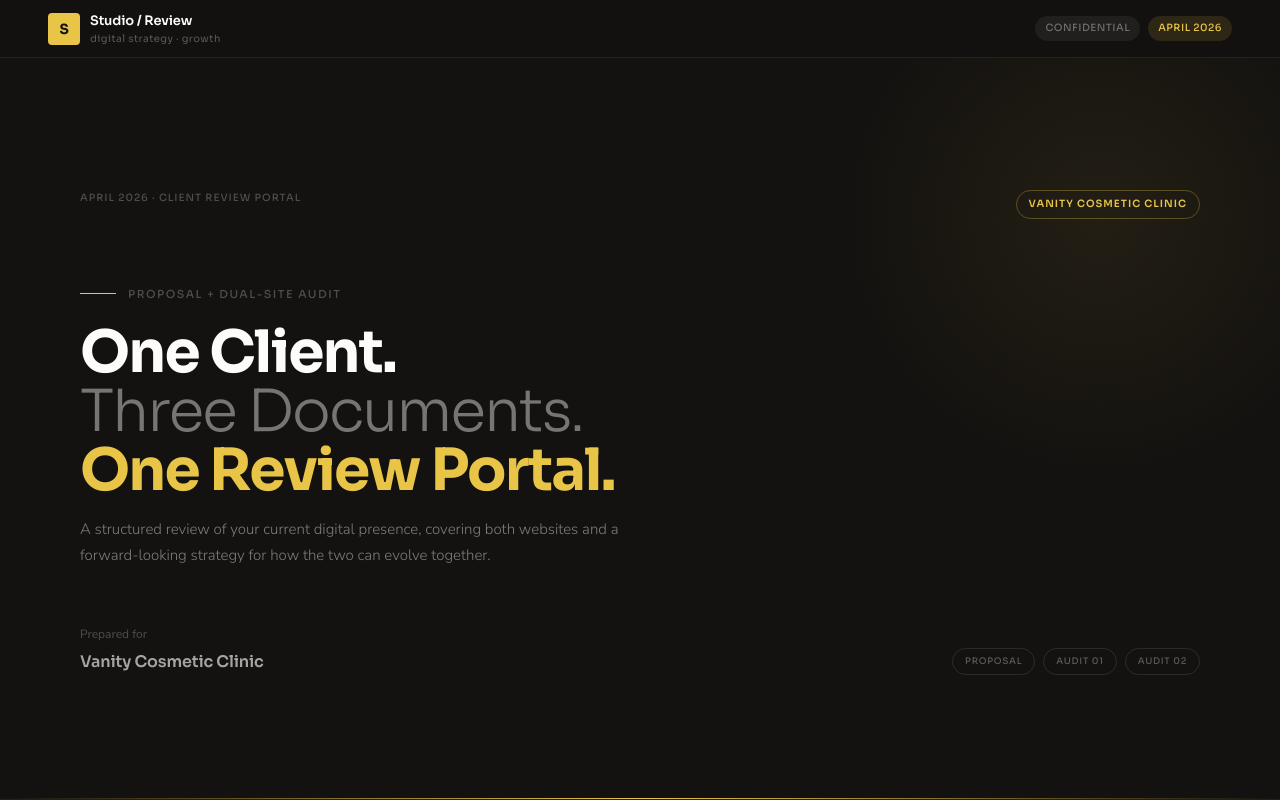
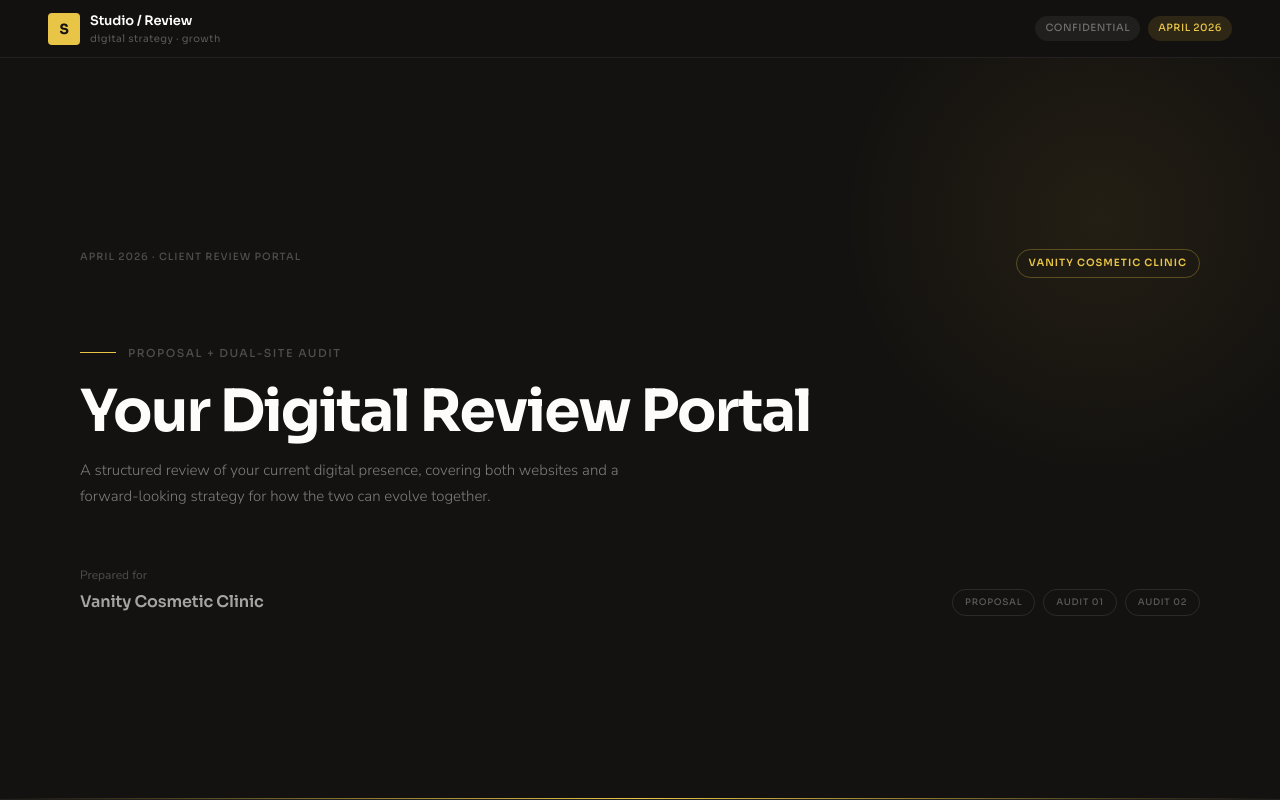
Before and after one commit to s-m-69/client-review-vanitycosmetics, a plain HTML site: page index.html in a window 1280 px wide. Shown: the top 800 px of the page. Drawn offline with Linux system fonts and the light colour scheme.

Commit message:
Update index.html

```diff
--- a/index.html
+++ b/index.html
@@ -567,7 +567,7 @@
 
     <div class="cover-center">
       <div class="cover-eyebrow">Proposal + Dual-Site Audit</div>
-      <h1>One Client.<br><span>Three Documents.</span><br><em>One Review Portal.</em></h1>
+      <h1>Your Digital Review Portal</h1>
       <p class="cover-sub">
         A structured review of your current digital presence, covering both websites and a forward-looking strategy for how the two can evolve together.
       </p>
```
